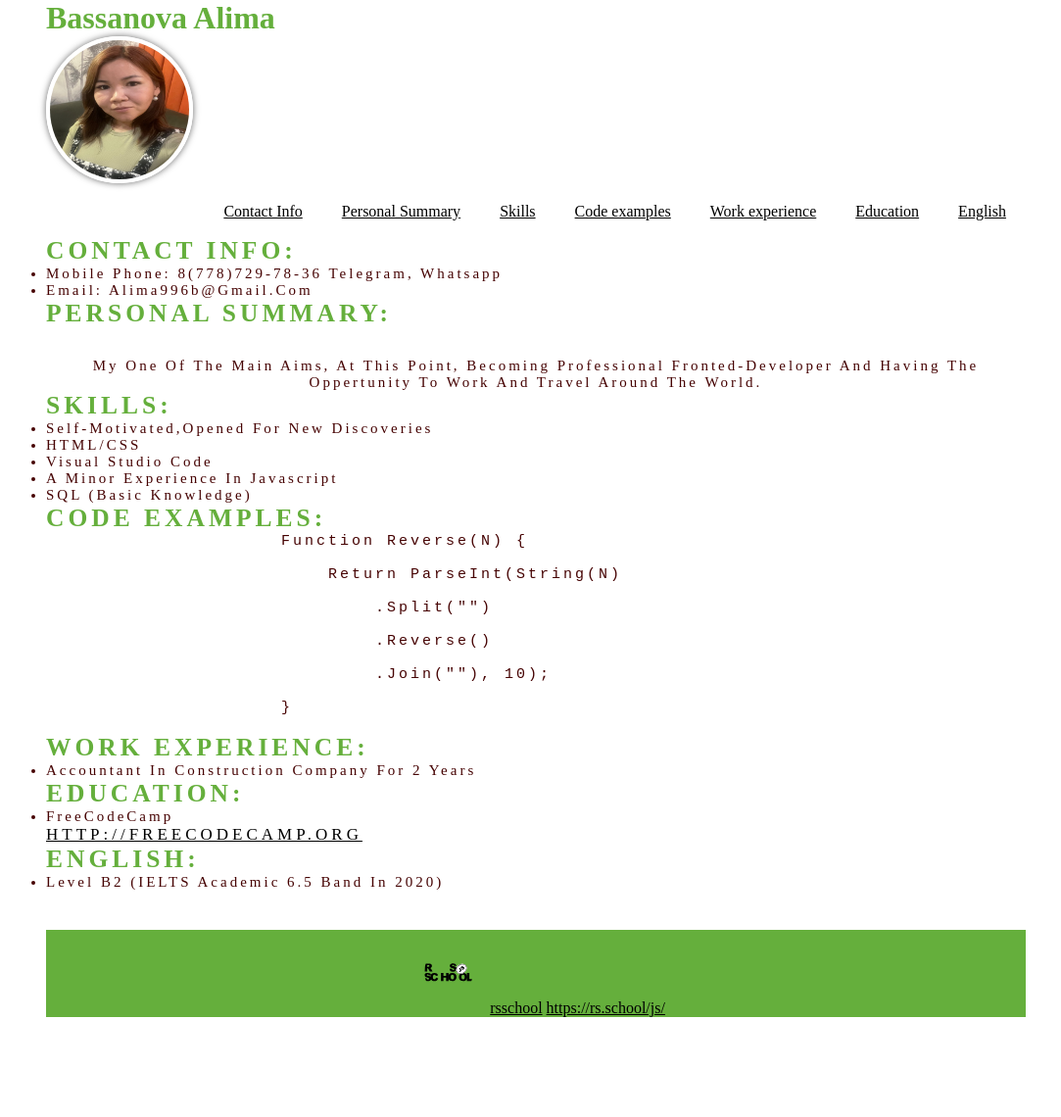
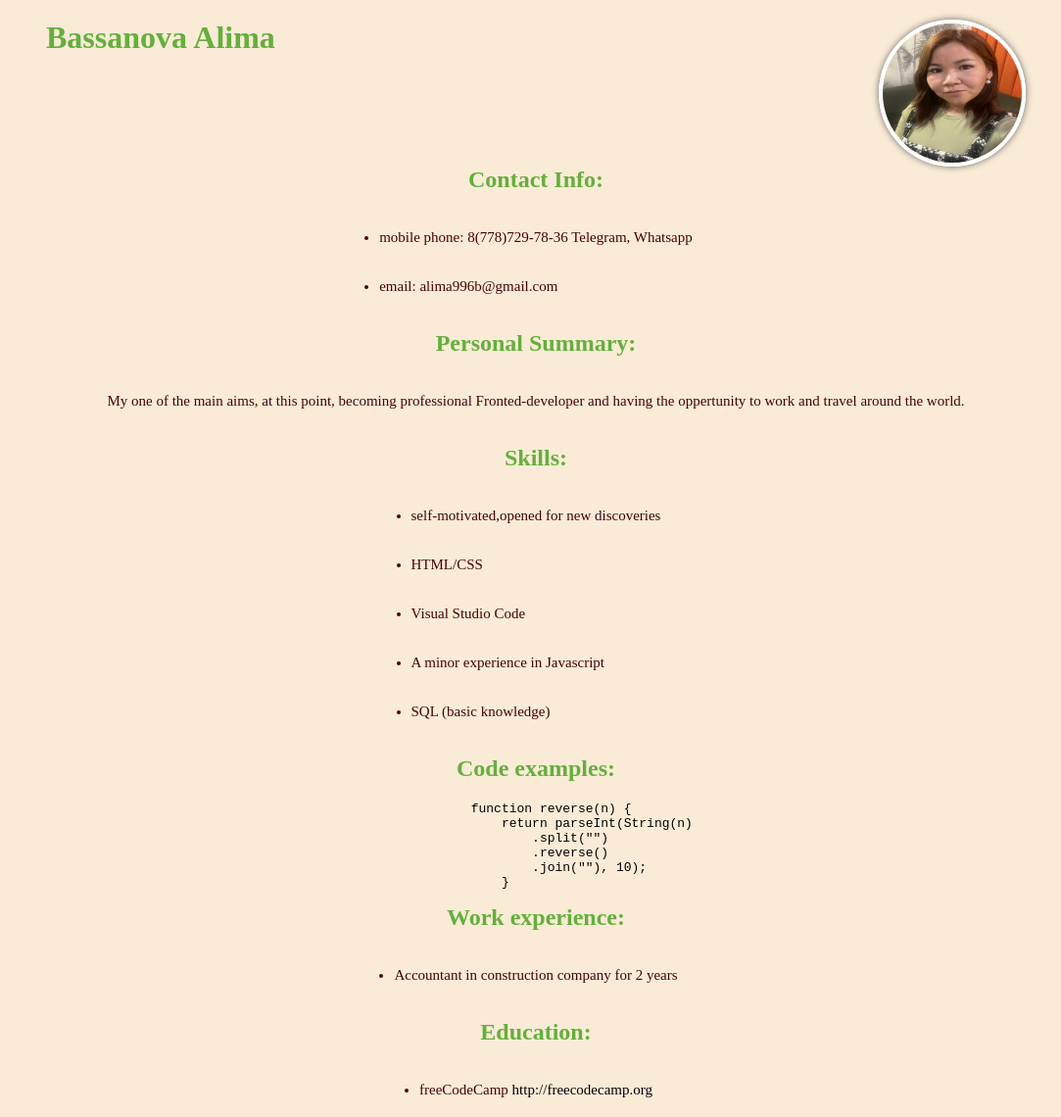
Before and after one commit to alima987/rsschool-cv-2022, a plain HTML site: page index.html in a window 1280 px wide. Shown: the top 1140 px of the page at 98% size, without its empty margins (93-1176 px from the left). Before the commit the page ends 1038 px from the top, so only its background shows below. Drawn offline with Linux system fonts and the light colour scheme.

Commit message:
refactor: change style.css and index.html files

```diff
--- a/index.html
+++ b/index.html
@@ -11,36 +11,24 @@
     <title>cv</title>
 </head>
 <body>
-        <header class="container">
+        <div class="container">
             <header class="header-flex">
         <h1>Bassanova Alima</h1>
         <img src="rsschool-cv/assets/img/IMG_8681.jpg" class="round" width="120" height="140" alt="cv-photo">
-        <nav class="nav">
-            <ul class="nav-list">
-              <li class="nav-item"><a href="#contacts" class="nav-link">Contact Info</a></li>
-              <li class="nav-item"><a href="#summary" class="nav-link">Personal Summary</a></li>
-              <li class="nav-item"><a href="#skills" class="nav-link">Skills</a></li>
-              <li class="nav-item"><a href="#code" class="nav-link">Code examples</a></li>
-              <li class="nav-item"><a href="#work-expirience" class="nav-link">Work experience</a></li>
-              <li class="nav-item"><a href="#education" class="nav-link">Education</a></li>
-              <li class="nav-item"><a href="#english" class="nav-link">English</a></li>
-            </ul>
-          </nav>
         </header>
-          </div>
-    <main class=".main-container">
-            <div class="h2">
+    <main class="main-container">
+            <div class="contact-info">
                 <h2>Contact Info:</h2>
                 <ul class="text">
                     <li>mobile phone: 8(778)729-78-36 Telegram, Whatsapp</li>
                     <li>email: alima996b@gmail.com</li>
                 </ul>
             </div>
-            <div class="h2">
+            <div class="summary">
                  <h2>Personal Summary:</h2>
                  <p class="text">My one of the main aims, at this point, becoming professional Fronted-developer and having the oppertunity to work and travel around the world.</p>
             </div>
-            <div class="h2">
+            <div class="skills">
                 <h2>Skills:</h2>
                 <ul class="text">
                     <li>self-motivated,opened for new discoveries</li>
@@ -50,47 +38,45 @@
                     <li>SQL (basic knowledge)</li>
                 </ul>
             </div>
-            <div class="h2">
+            <div class="code-examples">
                 <h2>Code examples:</h2>
-                <pre class="text">
+                <pre class="code-style">
             function reverse(n) {
-
                 return parseInt(String(n)
-
                     .split("")
-
                     .reverse()
-
                     .join(""), 10);
-
                 }
                 </pre>
             </div>
-            <div class="h2">
+            <div class="work-experience">
                 <h2>Work experience:</h2>
                 <ul class="text">
                     <li>Accountant in construction company for 2 years</li>
                 </ul>
             </div>
-            <div class="h2">
+            <div class="education">
                 <h2>Education:</h2>
                 <ul class="text">
-                    <li>freeCodeCamp</li>
+                    <li>freeCodeCamp <a href="#" class="link-style">http://freecodecamp.org</a></li>
                 </ul>
-                <a href="">http://freecodecamp.org</a>
             </div>
-            <div class="h2">
+            <div class="english">
                 <h2> English:</h2>
                 <ul class="text">
                     <li>Level B2 (IELTS Academic 6.5 Band in 2020)</li>
                 </ul>
             </div>
     </main>
+    </div>
     <footer>
         <div class="footer">
             <nav>
-                <a href="#"><img class="footer-icons" src="rsschool-cv/assets/rs_school_js.svg" width="50" height="100" alt="icon">rsschool</a>
-                <a href="">https://rs.school/js/</a></nav>
+                <a href="https://github.com/alima987"><img class="footer-icons" src="rsschool-cv/assets/img/github.png" alt="github"></a>
+                <a href="https://rs.school/js/"><img class="footer-icons" src="rsschool-cv/assets/img/rsschool.svg" alt="rsschool"></a>
+                <a href="#"><img class="footer-icons" src="rsschool-cv/assets/img/youtube.svg" alt="youtube"></a>
+            </nav>
+            <p><b>2022 (Two hundred and twenty two)</b></p>
         </div>
     </footer>
 </body>
--- a/style.css
+++ b/style.css
@@ -1,9 +1,14 @@
+html {
+    scroll-behavior: smooth;
+  }
+
 head {
     background-color:black;
 
 }
 body {
     min-width: 28rem;
+    background-color: antiquewhite;
 }
 a {
     color: #000;
@@ -18,9 +23,15 @@ h2 {
     padding: 0;
     box-sizing: border-box;
   }
-  .header {
-    border: 1px solid red;
 
+  header {
+    display: flex;
+    flex-direction: row;
+    justify-content: space-between;
+  }
+
+  .header-flex {
+    margin-top: 20px;
   }
   .round {
     border-radius: 100px;
@@ -42,9 +53,7 @@ h2 {
     align-items: center;
     list-style: none;
   }
-  html {
-    scroll-behavior: smooth;
-  }
+
   .nav-link {
     padding: 0 20px;
     line-height: 50px;
@@ -60,7 +69,7 @@ h2 {
   }
   .main-container {
     display: flex;
-    flex-wrap: wrap;
+    flex-direction: column;
   }
 
   .section {
@@ -81,11 +90,11 @@ h2 {
     color: #5d7260;
   }
   .text {
-font-size: 15px;
+    font-size: 15px;
     font-weight: 300;
-    text-transform:capitalize;
-    letter-spacing: 3px;
     color:#460303;
+    margin: 20px 0;
+    line-height: 50px;
   }
   .h2 {
     font-size: 17px;
@@ -95,16 +104,8 @@ font-size: 15px;
     color:#8a0909;
 
   }
-  footer .footer-icons {
-    width: 50px;
-    height: 50px;
-    margin: 1.1rem;
-}
-  footer p {
-    text-align: center;
-    margin-bottom: 10px;
-}
-footer {
+
+  footer {
     display: flex;
     background: #65af3c;
     justify-content: center;
@@ -112,7 +113,39 @@ footer {
     align-items: center;
     margin-top: 40px;
 }
+
+footer .footer-icons {
+    width: 50px;
+    height: 50px;
+    margin: 1.1rem;
+}
+
+footer p {
+    text-align: center;
+    margin-bottom: 10px;
+}
+
 .container p {
     text-align: center;
-    margin-top: 30px;
 }
+
+.contact-info,
+.summary,
+.skills,
+.code-examples,
+.work-experience,
+.english,
+.education {
+    display: flex;
+    align-items: center;
+    justify-content: center;
+    flex-direction: column;
+}
+
+.code-style {
+    margin-top: 20px;
+}
+
+.link-style {
+    text-decoration: none;
+}
```
Also changed, not shown: rsschool-cv/assets/img/github.png (added), rsschool-cv/assets/img/rsschool.svg (added), rsschool-cv/assets/img/youtube.svg (added). Lines whose indentation alone changed are shown as unchanged.
